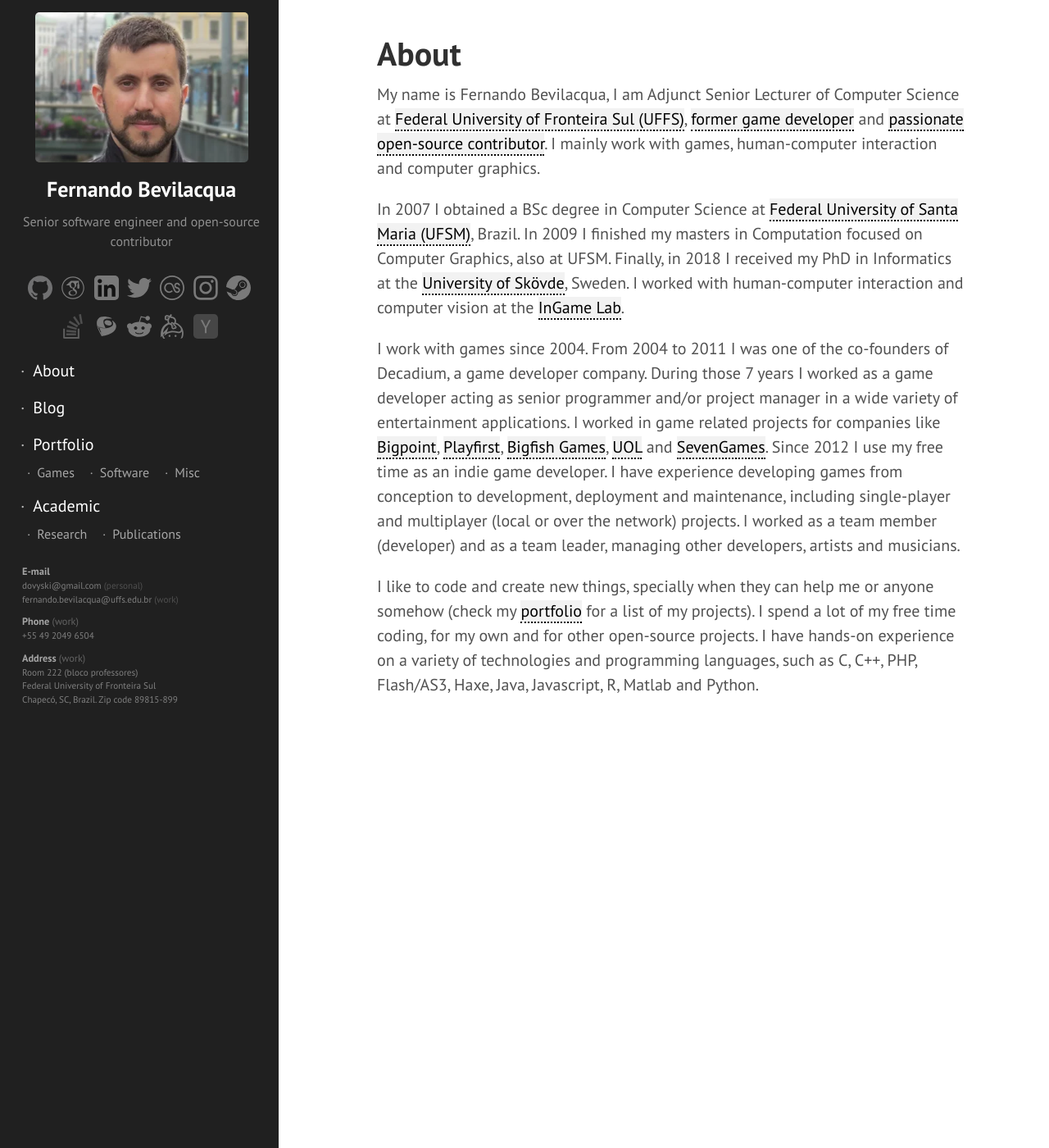
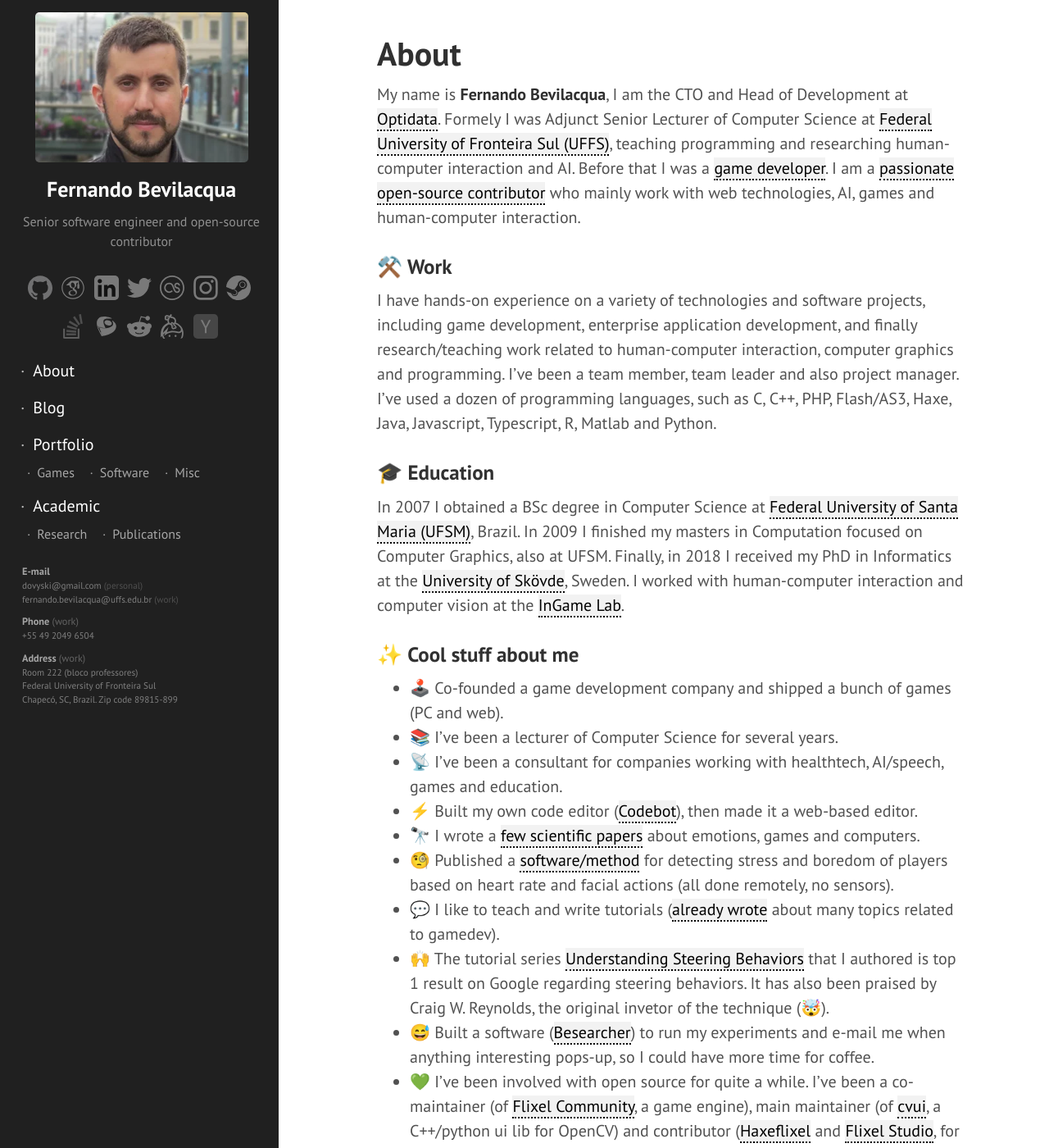
Before and after one commit to Dovyski/dovyski.github.io, a Jekyll site: the page built from index.md, in a window 1280 px wide and 1400 px high. Shown: the whole window at 82% size. Built offline with Jekyll 4.4.1, drawn with Linux system fonts in a browser that asks for light colours; nearby versions of some CDN libraries.

Commit message:
Update index.md

```diff
--- a/index.md
+++ b/index.md
@@ -4,10 +4,25 @@
 menu: true
 ---
 
-My name is Fernando Bevilacqua, I am Adjunct Senior Lecturer of Computer Science at [Federal University of Fronteira Sul (UFFS)](http://www.uffs.edu.br), [former game developer](./portfolio/games/) and [passionate open-source contributor](https://github.com/Dovyski). I mainly work with games, human-computer interaction and computer graphics.
+My name is **Fernando Bevilacqua**, I am the CTO and Head of Development at [Optidata](https://optidata.cloud). Formely I was Adjunct Senior Lecturer of Computer Science at [Federal University of Fronteira Sul (UFFS)](http://www.uffs.edu.br), teaching programming and researching human-computer interaction and AI. Before that I was a [game developer](./portfolio/games/). I am a [passionate open-source contributor](https://github.com/Dovyski) who mainly work with web technologies, AI, games and human-computer interaction.
+
+### ⚒️ Work
+
+I have hands-on experience on a variety of technologies and software projects, including game development, enterprise application development, and finally research/teaching work related to human-computer interaction, computer graphics and programming. I've been a team member, team leader and also project manager. I've used a dozen of programming languages, such as C, C++, PHP, Flash/AS3, Haxe, Java, Javascript, Typescript, R, Matlab and Python.
+
+### 🎓 Education
 
 In 2007 I obtained a BSc degree in Computer Science at [Federal University of Santa Maria (UFSM)](http://www.ufsm.br), Brazil. In 2009 I finished my masters in Computation focused on Computer Graphics, also at UFSM. Finally, in 2018 I received my PhD in Informatics at the [University of Skövde](http://his.se), Sweden. I worked with human-computer interaction and computer vision at the [InGame Lab](http://www.his.se/en/Research/informatics/Interaction-Lab/InGaMe-Lab/).
 
-I work with games since 2004. From 2004 to 2011 I was one of the co-founders of Decadium, a game developer company. During those 7 years I worked as a game developer acting as senior programmer and/or project manager in a wide variety of entertainment applications. I worked in game related projects for companies like [Bigpoint](http://bigpoint.com/), [Playfirst](http://playfirst.com/), [Bigfish Games](http://www.bigfishgames.com/), [UOL](http://uol.com.br) and [SevenGames](http://sevengamesnetwork.de/). Since 2012 I use my free time as an indie game developer. I have experience developing games from conception to development, deployment and maintenance, including single-player and multiplayer (local or over the network) projects. I worked as a team member (developer) and as a team leader, managing other developers, artists and musicians.
+### ✨ Cool stuff about me
 
-I like to code and create new things, specially when they can help me or anyone somehow (check my [portfolio](./portfolio/) for a list of my projects). I spend a lot of my free time coding, for my own and for other open-source projects. I have hands-on experience on a variety of technologies and programming languages, such as C, C++, PHP, Flash/AS3, Haxe, Java, Javascript, R, Matlab and Python.
+- 🕹️ Co-founded a game development company and shipped a bunch of games (PC and web).
+- 📚 I've been a lecturer of Computer Science for several years.
+- 📡 I've been a consultant for companies working with healthtech, AI/speech, games and education.
+- ⚡ Built my own code editor ([Codebot](https://github.com/Dovyski/Codebot)), then made it a web-based editor.
+- 🔭 I wrote a [few scientific papers](https://www.fernandobevilacqua.com/academic/publications/) about emotions, games and computers.
+- 🧐 Published a [software/method](https://www.youtube.com/watch?v=CoN8JuRZbwk) for detecting stress and boredom of players based on heart rate and facial actions (all done remotely, no sensors).
+- 💬 I like to teach and write tutorials ([already wrote](https://tutsplus.com/authors/fernando-bevilacqua) about many topics related to gamedev).
+- 🙌 The tutorial series [Understanding Steering Behaviors](https://gamedevelopment.tutsplus.com/series/understanding-steering-behaviors--gamedev-12732) that I authored is top 1 result on Google regarding steering behaviors. It has also been praised by Craig W. Reynolds, the original invetor of the technique (🤯).
+- 😅 Built a software ([Besearcher](https://github.com/Dovyski/Besearcher)) to run my experiments and e-mail me when anything interesting pops-up, so I could have more time for coffee.
+- 💚 I've been involved with open source for quite a while. I've been a co-maintainer (of [Flixel Community](https://github.com/flixelcommunity), a game engine), main maintainer (of [cvui](https://github.com/Dovyski/cvui), a C++/python ui lib for OpenCV) and contributor ([Haxeflixel](https://github.com/haxeflixel) and [Flixel Studio](https://github.com/Dovyski/flixel-studio), for instance).
```
